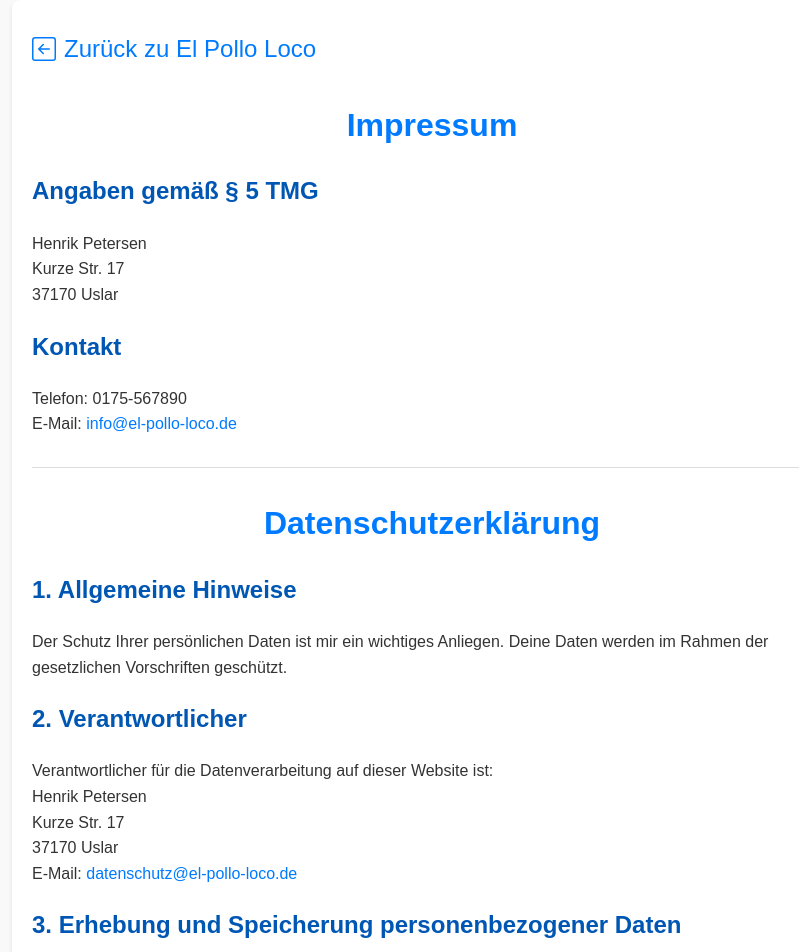
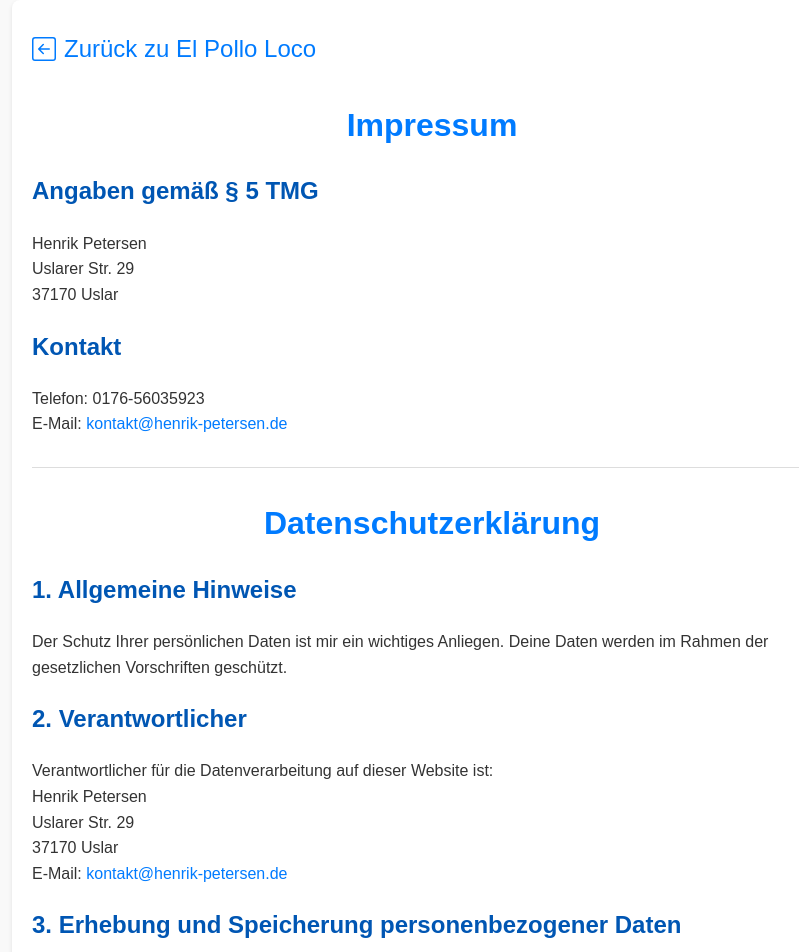
Before and after one commit to HPetersen2/El-pollo-loco, a website: page legal_notice.html in a window 1280 px wide. Shown: the top 952 px of the page, without its empty margins (208-1007 px from the left). Drawn offline with Linux system fonts and the light colour scheme.

Commit message:
update information in legal notice

```diff
--- a/legal_notice.html
+++ b/legal_notice.html
@@ -19,13 +19,13 @@
             <h2>Angaben gemäß § 5 TMG</h2>
             <p>
                 Henrik Petersen<br>
-                Kurze Str. 17<br>
+                Uslarer Str. 29<br>
                 37170 Uslar<br>
             </p>
             <h2>Kontakt</h2>
             <p>
-                Telefon: 0175-567890<br>
-                E-Mail: <a href="mailto:info@.de">info@el-pollo-loco.de</a>
+                Telefon: 0176-56035923<br>
+                E-Mail: <a href="mailto:kontakt@henrik-petersen.de">kontakt@henrik-petersen.de</a>
             </p>
         </section>
         <hr>
@@ -42,9 +42,9 @@
             <p>
                 Verantwortlicher für die Datenverarbeitung auf dieser Website ist:<br>
                 Henrik Petersen<br>
-                Kurze Str. 17<br>
+                Uslarer Str. 29<br>
                 37170 Uslar<br>
-                E-Mail: <a href="mailto:datenschutz@.de">datenschutz@el-pollo-loco.de</a>
+                E-Mail: <a href="mailto:kontakt@henrik-petersen.de">kontakt@henrik-petersen.de</a>
             </p>
             <h2>3. Erhebung und Speicherung personenbezogener Daten</h2>
             <p>
```
